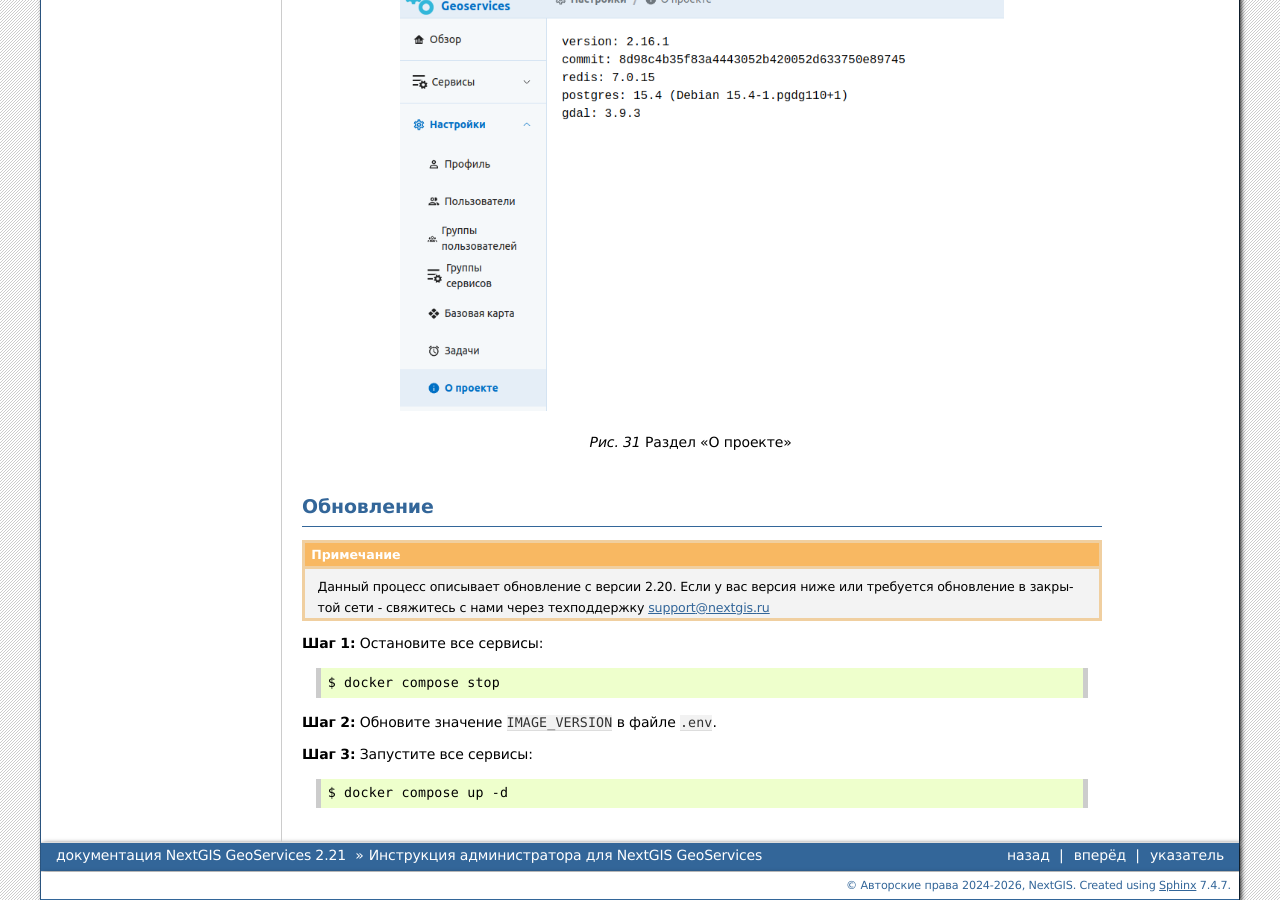
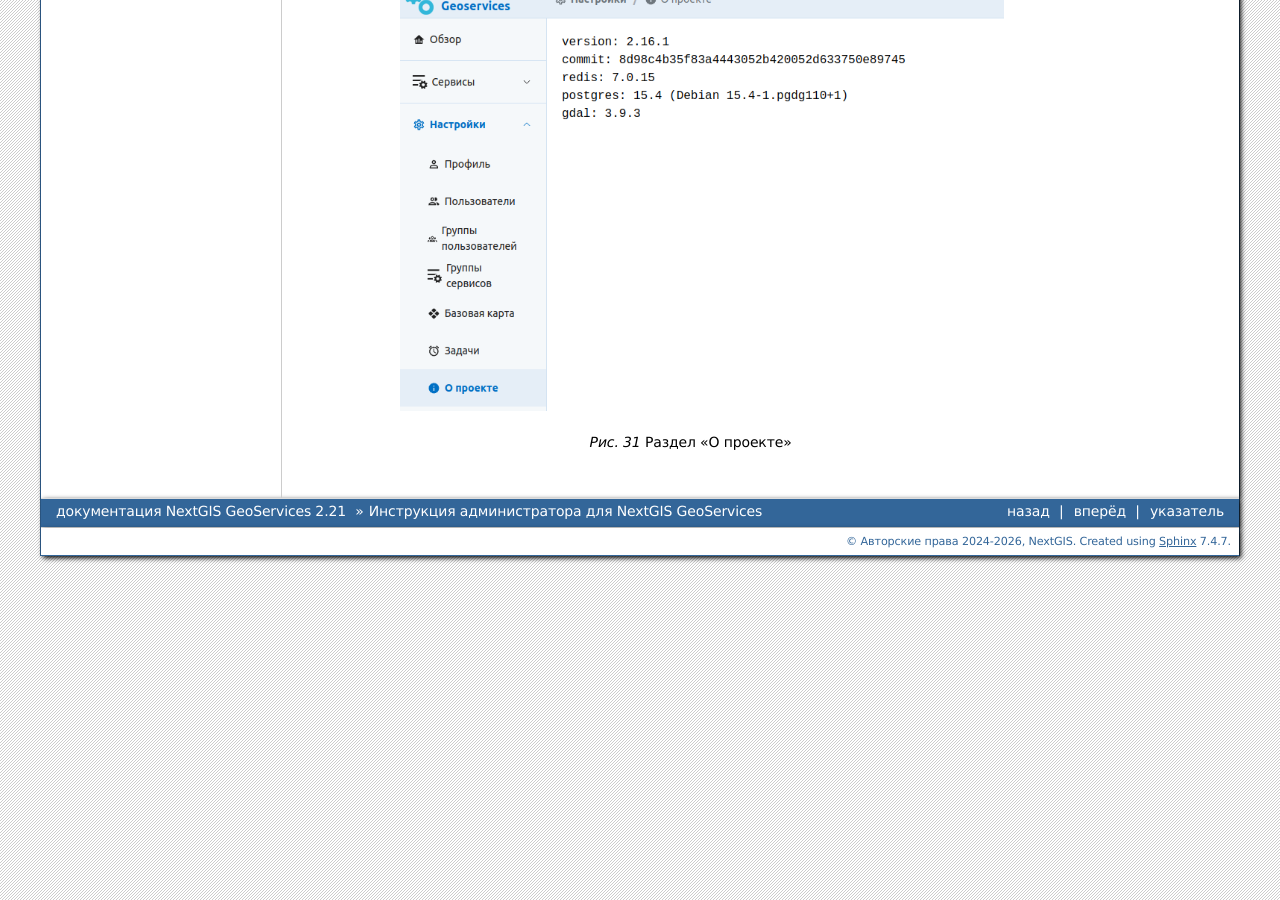
Before and after one commit to nextgis/docs_geoserv_prem, a Sphinx documentation site: the page built from source/admin.rst, in a window 1280 px wide and 900 px high, scrolled down 2559 px. Built offline with Sphinx 7.4.7, drawn with Linux system fonts in a browser that asks for light colours; formulas are drawn with MathJax 3; pages that are not in the unit, such as notebooks, are missing from menus.

Commit message:
add upgrade to index

```diff
--- a/source/admin.rst
+++ b/source/admin.rst
@@ -146,25 +146,3 @@
    :width: 16cm
 
    Раздел "О проекте"
-
-.. _nggs_prem_admin_upgrade:
-
-Обновление
-------------
-
-.. note::
-	Данный процесс описывает обновление с версии 2.20. Если у вас версия ниже или требуется обновление в закрытой сети - свяжитесь с нами через техподдержку support@nextgis.ru
-
-**Шаг 1:** Остановите все сервисы:
-
-.. code-block:: shell
-
-  $ docker compose stop
-
-**Шаг 2:** Обновите значение ``IMAGE_VERSION`` в файле ``.env``.
-
-**Шаг 3:** Запустите все сервисы:
-
-.. code-block:: shell
-
-  $ docker compose up -d
--- a/source/index.rst
+++ b/source/index.rst
@@ -14,4 +14,5 @@
    services
    settings
    admin
+   upgrade
    changelog
```
